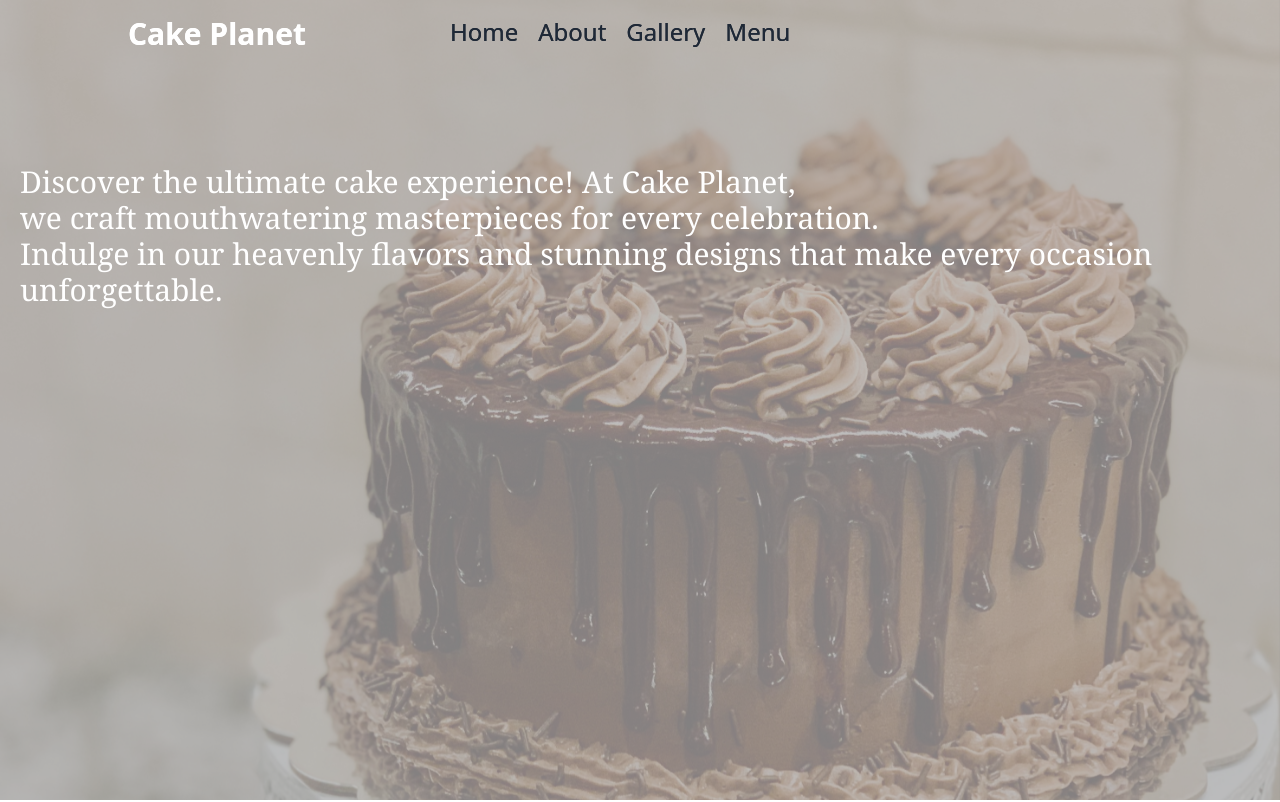
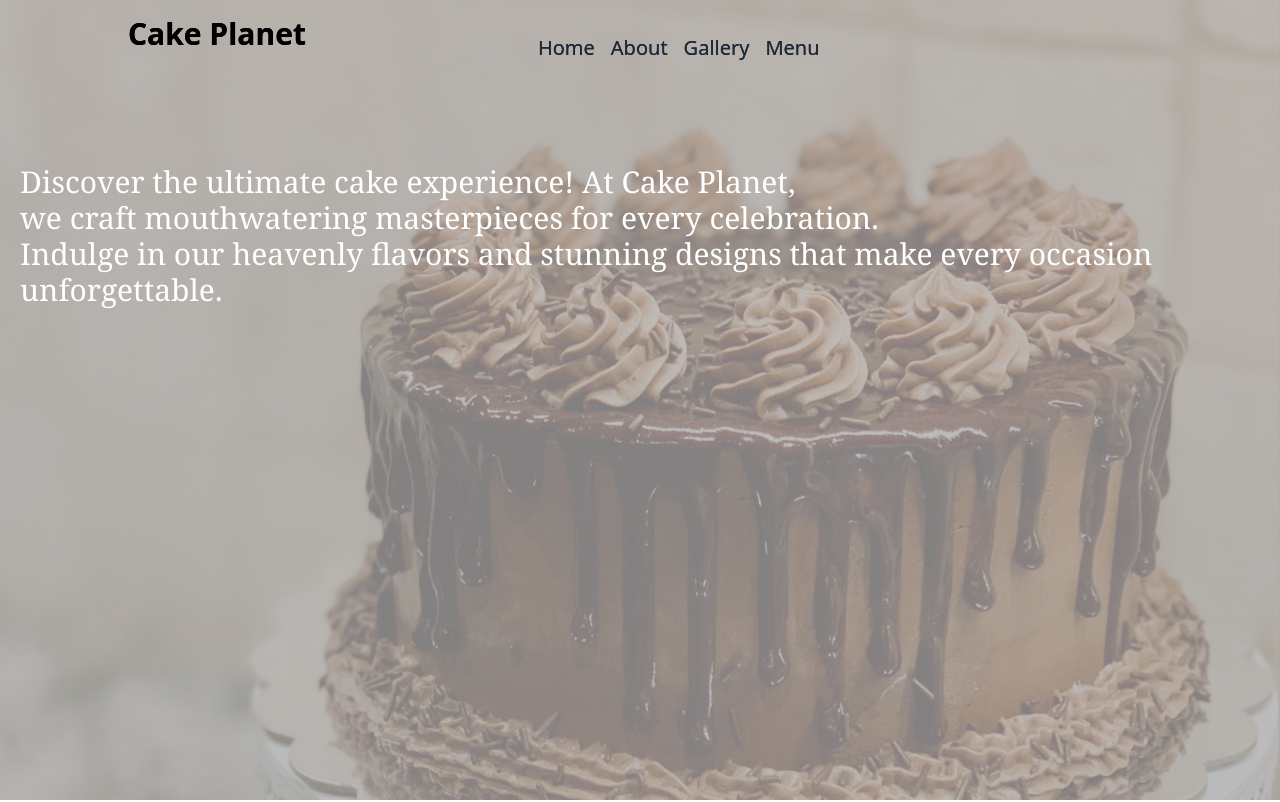
Before and after one commit to Vince-arch/cake-planet, a React (Vite) app: page / in a window 1280 px wide. Shown: the top 802 px of the page. Built offline with nearby package versions, Linux system fonts and the light colour scheme.

Commit message:
new changes

```diff
--- a/package.json
+++ b/package.json
@@ -16,6 +16,7 @@
     "react": "^18.2.0",
     "react-dom": "^18.2.0",
     "react-router-dom": "^6.23.0",
+    "react-scroll": "^1.9.0",
     "swiper": "^11.1.1"
   },
   "devDependencies": {
--- a/src/App.jsx
+++ b/src/App.jsx
@@ -43,9 +43,9 @@ function App() {
         <div id="menu" className='h-auto pt-32'>
           <Menu />
         </div>
-        <div className='h-20'>
+
           <Footer />
-        </div>
+
       </div>
     </Router>
   );
--- a/src/components/Cards.jsx
+++ b/src/components/Cards.jsx
@@ -1,20 +1,25 @@
-import React from 'react'
+import React from 'react';
 import Card from '@mui/joy/Card';
-import data from '../Cakedata.json'
-
+import data from '../Cakedata.json';
 
 const Cards = () => {
   return (
-    <div className=' flex flex-col lg:flex-row lg:flex-wrap '>
-        {data.map(item =>(
-        <div name='card-container' className='flex  h-42 w-96 m-4 outline-none rounded-100 bg-base-300' key={item.id}>
-          <img name="image"  className='rounded-full h-32 w-32 m-1' src={item.image} />
-          <div name="content" className="flex items-center justify-center m-10">{item.content}</div>
-          <div name="price" className="flex justify-end top-0 ">Ksh.{item.price}</div>
+    <div className='flex flex-col lg:flex-row lg:flex-wrap'>
+      {data.map(item => (
+        <div name='card-container' className='flex flex-row h-42 w-96 m-4 outline-none rounded-100 bg-base-300 shadow-md hover:bg-base-200 duration-700' key={item.id}>
+          <div name="image" className='rounded-full h-32 w-32 m-1'>
+            <img className='rounded-full h-32 w-32 m-1' src={item.image} alt={item.name} />
+          </div>
+          <div className='flex-grow flex items-center justify-center pl-4'>
+            <span>{item.content}</span>
+          </div>
+          <div name="price" className="flex  w-30 m-1 ">
+            <span>Ksh.{item.price}</span>
+          </div>
         </div>
-        ))}
+      ))}
     </div>
-  )
-}
+  );
+};
 
-export default Cards
+export default Cards;
--- a/src/components/Navbar.jsx
+++ b/src/components/Navbar.jsx
@@ -1,5 +1,5 @@
 import React, { useEffect, useState } from 'react';
-import { Link } from 'react-router-dom';
+import { Link } from 'react-scroll';
 
 const Navbar = () => {
   const [scrolled, setScrolled] = useState(false);
@@ -20,35 +20,31 @@ const Navbar = () => {
   }, []);
 
   return (
-    <div className={`fixed top-0 w-full z-10 transition-all duration-300 ${scrolled ? 'bg-gray-800' : 'bg-transparent'} ${scrolled ? 'shadow-lg' : ''}`}>
-      <div className='flex flex-col lg:flex-row lg:gap-36 pt-4 px-4 lg:px-32'>
-        <div className='flex flex-col items-center lg:items-start font-bold text-3xl text-white'>
+    <div className={`fixed top-0 w-full z-10 transition-all duration-300 ${scrolled ? 'bg-base-300' : 'bg-transparent'} ${scrolled ? 'shadow-lg' : ''}`}>
+      <div className='flex flex-col lg:flex-row lg:gap-56 pt-4 px-4 lg:px-32'>
+        <div className='flex flex-col items-center lg:items-start font-bold text-3xl text-black'>
           Cake Planet
         </div>
-        <nav className='flex justify-center items-center text-lg lg:text-2xl mt-4 lg:mt-0'>
-          <ul className='flex flex-row pb-5 lg:flex-row gap-5'>
-            <li>
-              <Link to="/#home" className='hover:text-gray-300'>
+
+          <ul className='flex flex-row pb-5  gap-5 items-center justify-center'>
+
+            <div className="navbar  gap-4 flex flex-row justify-center items-center ">
+            <Link to="home" smooth={true} duration={500} className="text-xl cursor-pointer">
               Home
             </Link>
-            </li>
-            <li>
-              <Link to="/#about" className='hover:text-gray-300'>
+            <Link to="about" smooth={true} duration={500} className="text-xl cursor-pointer">
               About
             </Link>
-            </li>
-            <li>
-              <Link to="/#gallery" className='hover:text-gray-300'>
+            <Link to="gallery" smooth={true} duration={500} className="text-xl cursor-pointer">
               Gallery
             </Link>
-            </li>
-            <li>
-              <Link to="/#menu" className='hover:text-gray-300'>
+            <Link to="menu" smooth={true} duration={500} className="text-xl cursor-pointer">
               Menu
             </Link>
-            </li>
+            </div>
+
           </ul>
-        </nav>
+
       </div>
     </div>
   );
--- a/src/pages/Gallery.jsx
+++ b/src/pages/Gallery.jsx
@@ -4,7 +4,7 @@ import items from "../Data.json"
 const Gallery = () => {
     //console.log(data)
   return (
-    <div className='pt-20'>
+    <div className=''>
     <div className='flex flex-col items-center text-5xl m-5'>
     Gallery
   </div>
--- a/src/pages/Home.jsx
+++ b/src/pages/Home.jsx
@@ -5,8 +5,8 @@ import Slider from '../components/Slider'
 const Home = () => {
   return (
     <div >
-    <div name='section1' className=''>
-        <div className='absolute h-screen w-screen inset-0 bg-black opacity-50'>
+    <div name='section1' >
+        <div className='absolute  w-screen inset-0 bg-black opacity-50'>
           <Slider/>
         </div>
         <div className='relative'>
```
Also changed, not shown: 1 other file (tests, documents, lock files or other folders). Lines whose indentation alone changed are shown as unchanged.
